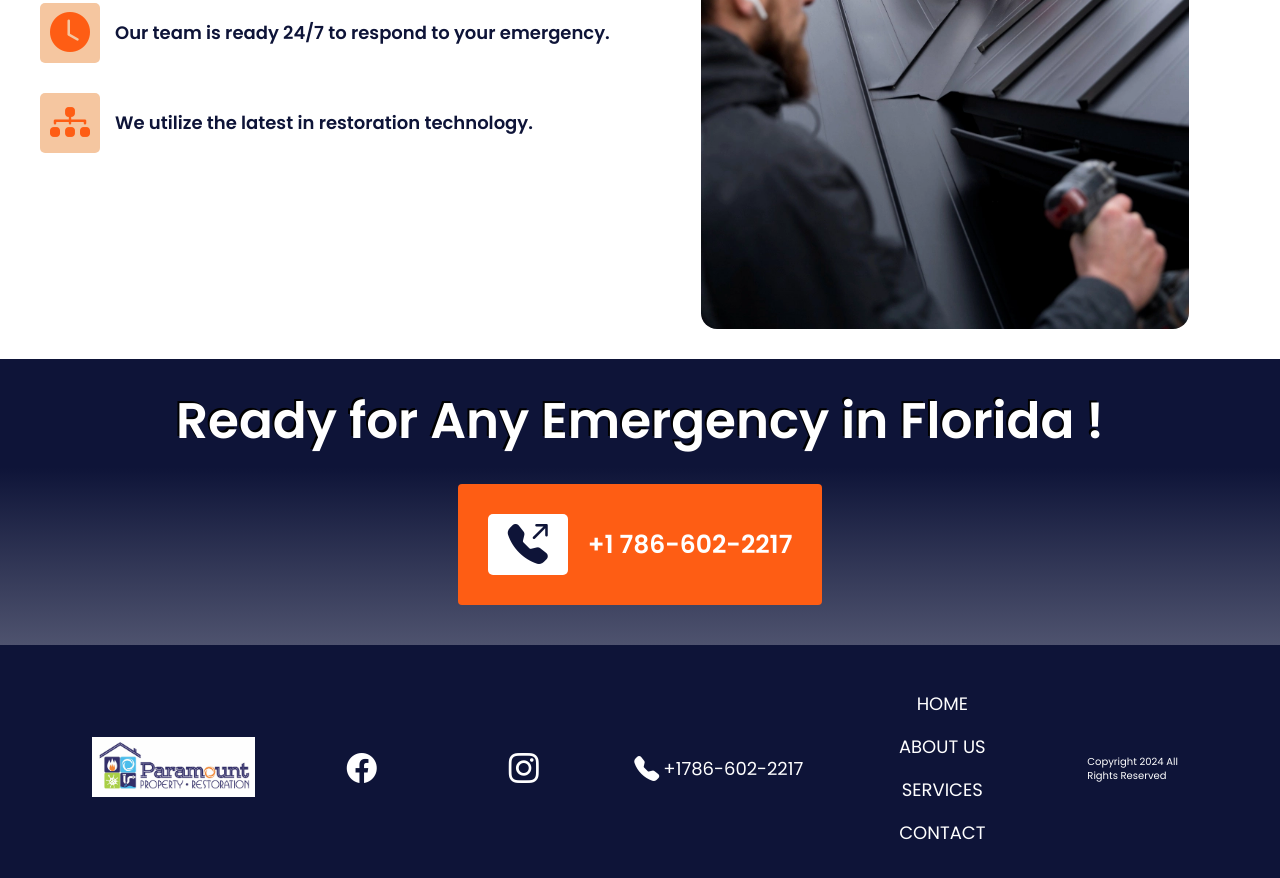
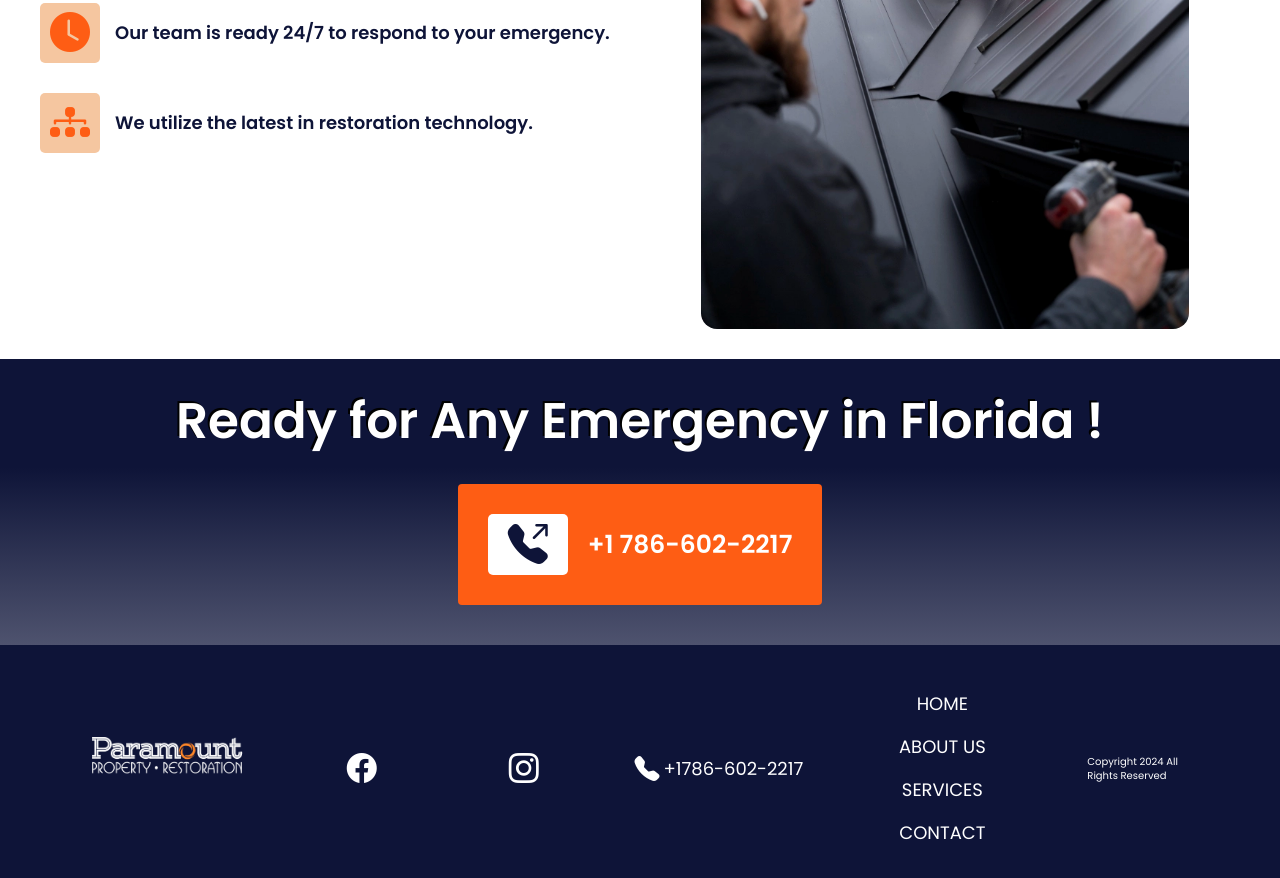
Before and after one commit to Lumaraseo/paramount, a website: page index.html in a window 1280 px wide. Shown: the part 2158-3036 px from the top of the page. Drawn offline with nearby package versions, Linux system fonts and the light colour scheme; a script that the page names is missing.

Commit message:
Logo in the footer is changed

```diff
--- a/index.html
+++ b/index.html
@@ -280,7 +280,7 @@
         <footer class="sectionFooter">
             <div class="containLogoFooter">
                 <a href="index.html">
-                    <img class="iconLogoFooter" src="./img/logo.jpeg" alt="logoFooter" />
+                    <img class="iconLogoFooter" src="./img/logo_blanco.png" alt="logoFooter" />
                 </a>
             </div>
             <div class="containIconFooter">
```
Also changed, not shown: aboutUs.html (+1 -1 lines), contact.html (+1 -1 lines), fire.html (+1 -1 lines), mold.html (+1 -1 lines), services.html (+1 -1 lines), storm.html (+1 -1 lines), water.html (+1 -1 lines), img/logo.jpeg (deleted), img/logo_blanco.png (added).
